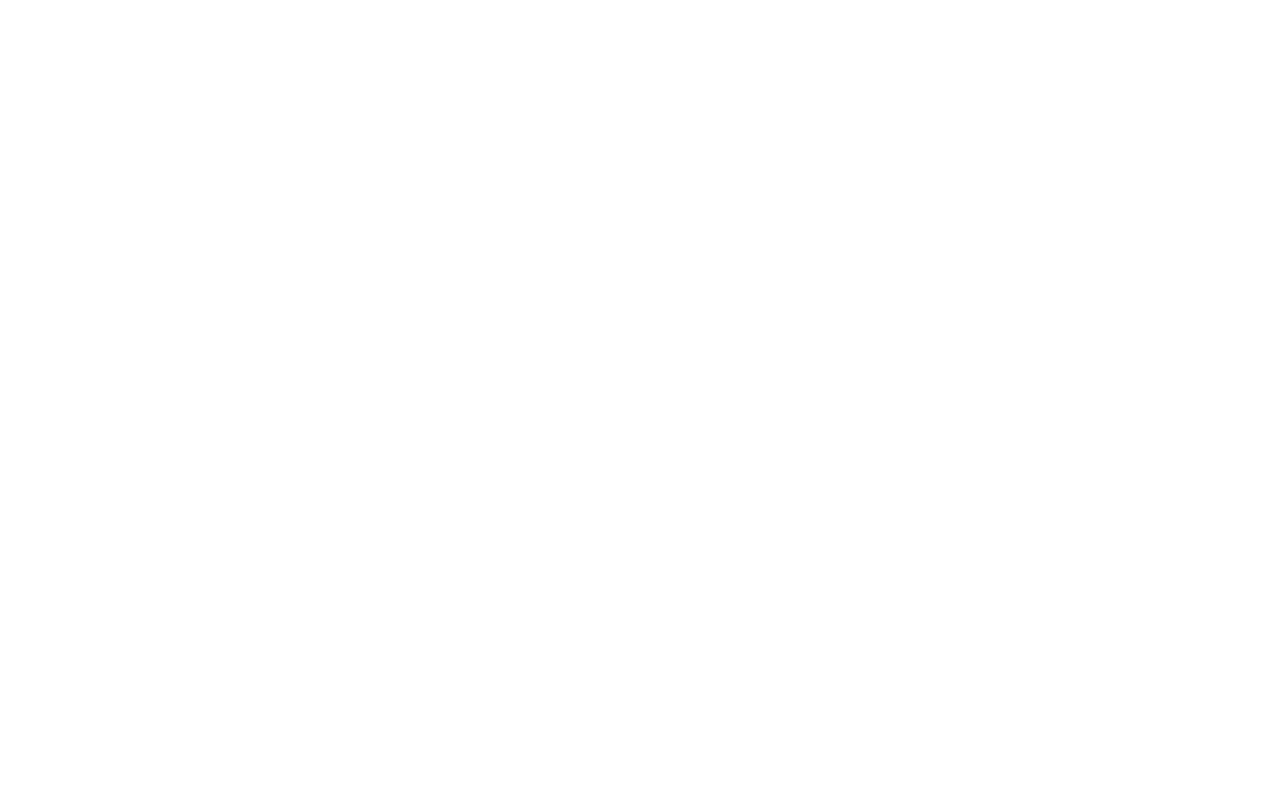
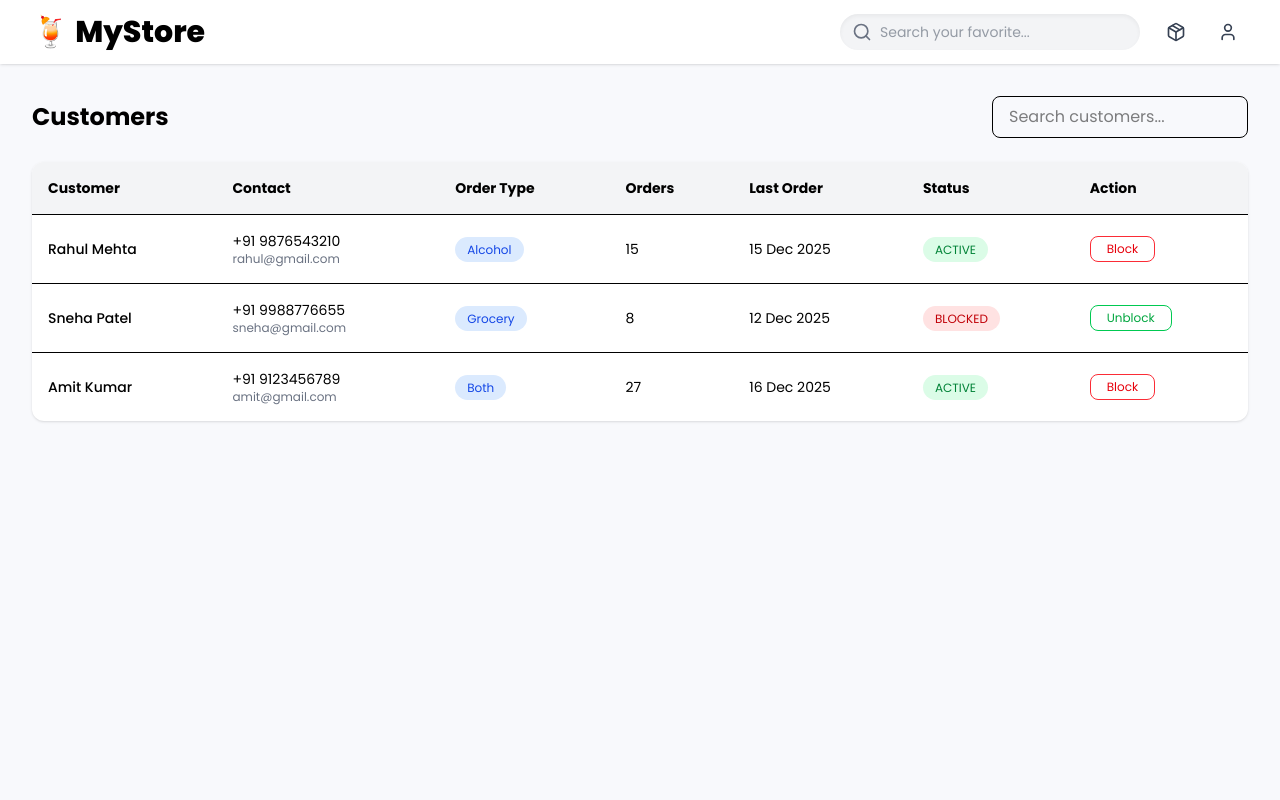
Before and after one commit to wealthZoneai/alcoholAdmin, a React (Vite) app: page /admin/Customers in a window 1280 px wide. Before the commit this address had no page. Shown: the top 800 px of the page. Built offline with nearby package versions, Linux system fonts and the light colour scheme; sample sign-in values are in the browser's storage.

Commit message:
create adminCustomer

```diff
--- a/src/Router/AppRouters.tsx
+++ b/src/Router/AppRouters.tsx
@@ -32,6 +32,7 @@ import AdminAddItem from "../pages/Admin/Catalog/AdminAddItem";
 import AdminCategories from "../pages/Admin/Catalog/AdminCategories";
 import AdminSubCategories from "../pages/Admin/Catalog/AdminSubCategories";
 import PushNotification from "../pages/Admin/Marketing/PushNotification";
+import AdminCustomers from "../pages/Admin/AdminCustomers";
 
 
 const AppRouters = () => {
@@ -82,6 +83,8 @@ const AppRouters = () => {
 
           <Route path="/admin/reviews" element={<AdminReviews />} />
           <Route path="/admin/settings" element={<AdminSettings />} />
+                    <Route path="/admin/Customers" element={<AdminCustomers />} />
+
         </Route>
 
         {/* ---------------------- PUBLIC ROUTES ---------------------- */}
--- /dev/null
+++ b/src/pages/Admin/AdminCustomers.tsx
@@ -0,0 +1,164 @@
+import React, { useState } from "react";
+
+interface AdminCustomer {
+  id: number;
+  name: string;
+  phone: string;
+  email: string;
+  orderType: "Alcohol" | "Grocery" | "Both";
+  totalOrders: number;
+  lastOrderDate: string;
+  status: "ACTIVE" | "BLOCKED";
+}
+
+const customersData: AdminCustomer[] = [
+  {
+    id: 1,
+    name: "Rahul Mehta",
+    phone: "+91 9876543210",
+    email: "rahul@gmail.com",
+    orderType: "Alcohol",
+    totalOrders: 15,
+    lastOrderDate: "15 Dec 2025",
+    status: "ACTIVE",
+  },
+  {
+    id: 2,
+    name: "Sneha Patel",
+    phone: "+91 9988776655",
+    email: "sneha@gmail.com",
+    orderType: "Grocery",
+    totalOrders: 8,
+    lastOrderDate: "12 Dec 2025",
+    status: "BLOCKED",
+  },
+  {
+    id: 3,
+    name: "Amit Kumar",
+    phone: "+91 9123456789",
+    email: "amit@gmail.com",
+    orderType: "Both",
+    totalOrders: 27,
+    lastOrderDate: "16 Dec 2025",
+    status: "ACTIVE",
+  },
+];
+
+const AdminCustomers: React.FC = () => {
+  const [customers, setCustomers] = useState(customersData);
+  const [search, setSearch] = useState("");
+
+  const toggleStatus = (id: number) => {
+    setCustomers((prev) =>
+      prev.map((customer) =>
+        customer.id === id
+          ? {
+              ...customer,
+              status:
+                customer.status === "ACTIVE" ? "BLOCKED" : "ACTIVE",
+            }
+          : customer
+      )
+    );
+  };
+
+  const filteredCustomers = customers.filter((customer) =>
+    customer.name.toLowerCase().includes(search.toLowerCase())
+  );
+
+  return (
+    <div className="min-h-screen bg-[#f8f9fc] pt-24 px-8 ">
+      {/* Header */}
+      <div className="flex justify-between items-center mb-6">
+        <h1 className="text-2xl font-bold">Customers</h1>
+        <input
+          type="text"
+          placeholder="Search customers..."
+          value={search}
+          onChange={(e) => setSearch(e.target.value)}
+          className="px-4 py-2 border rounded-lg w-64"
+        />
+      </div>
+
+      {/* Customers Table */}
+      <div className="bg-white rounded-xl shadow overflow-x-auto">
+        <table className="w-full text-sm">
+          <thead className="bg-gray-100">
+            <tr>
+              <th className="p-4 text-left ">Customer</th>
+              <th className="p-4 text-left">Contact</th>
+              <th className="p-4 text-left">Order Type</th>
+              <th className="p-4 text-left">Orders</th>
+              <th className="p-4 text-left">Last Order</th>
+              <th className="p-4 text-left">Status</th>
+              <th className="p-4 text-left">Action</th>
+            </tr>
+          </thead>
+
+          <tbody>
+            {filteredCustomers.map((customer) => (
+              <tr
+                key={customer.id}
+                className="border-t hover:bg-gray-50"
+              >
+                <td className="p-4 font-medium">{customer.name}</td>
+
+                <td className="p-4">
+                  <div>{customer.phone}</div>
+                  <div className="text-xs text-gray-500">
+                    {customer.email}
+                  </div>
+                </td>
+
+                <td className="p-4">
+                  <span className="px-3 py-1 text-xs rounded-full bg-blue-100 text-blue-700">
+                    {customer.orderType}
+                  </span>
+                </td>
+
+                <td className="p-4">{customer.totalOrders}</td>
+
+                <td className="p-4">{customer.lastOrderDate}</td>
+
+                <td className="p-4">
+                  <span
+                    className={`px-3 py-1 text-xs rounded-full ${
+                      customer.status === "ACTIVE"
+                        ? "bg-green-100 text-green-700"
+                        : "bg-red-100 text-red-700"
+                    }`}
+                  >
+                    {customer.status}
+                  </span>
+                </td>
+
+                <td className="p-4">
+                  <button
+                    onClick={() => toggleStatus(customer.id)}
+                    className={`px-4 py-1 text-xs rounded-lg border ${
+                      customer.status === "ACTIVE"
+                        ? "border-red-500 text-red-600 hover:bg-red-50"
+                        : "border-green-500 text-green-600 hover:bg-green-50"
+                    }`}
+                  >
+                    {customer.status === "ACTIVE"
+                      ? "Block"
+                      : "Unblock"}
+                  </button>
+                </td>
+              </tr>
+            ))}
+          </tbody>
+        </table>
+
+        {filteredCustomers.length === 0 && (
+          <p className="p-6 text-center text-gray-500">
+            No customers found
+          </p>
+        )}
+      </div>
+    </div>
+  );
+};
+
+export default AdminCustomers;
--- a/src/pages/Admin/AdminDashboard.tsx
+++ b/src/pages/Admin/AdminDashboard.tsx
@@ -140,7 +140,7 @@ const AdminDashboard = () => {
             icon: <BarChart2 className="text-white" />,
             items: [
                 { label: "Sales Analytics", path: "/admin/analytics", icon: <TrendingUp size={20} /> },
-                { label: "Customers", path: "/admin/users", icon: <Users size={20} /> },
+                { label: "Customers", path: "/admin/Customers", icon: <Users size={20} /> },
                 { label: "App Settings", path: "/admin/settings", icon: <Smartphone size={20} /> },
             ]
         },
```
Also changed, not shown: 1 other file (tests, documents, lock files or other folders).
